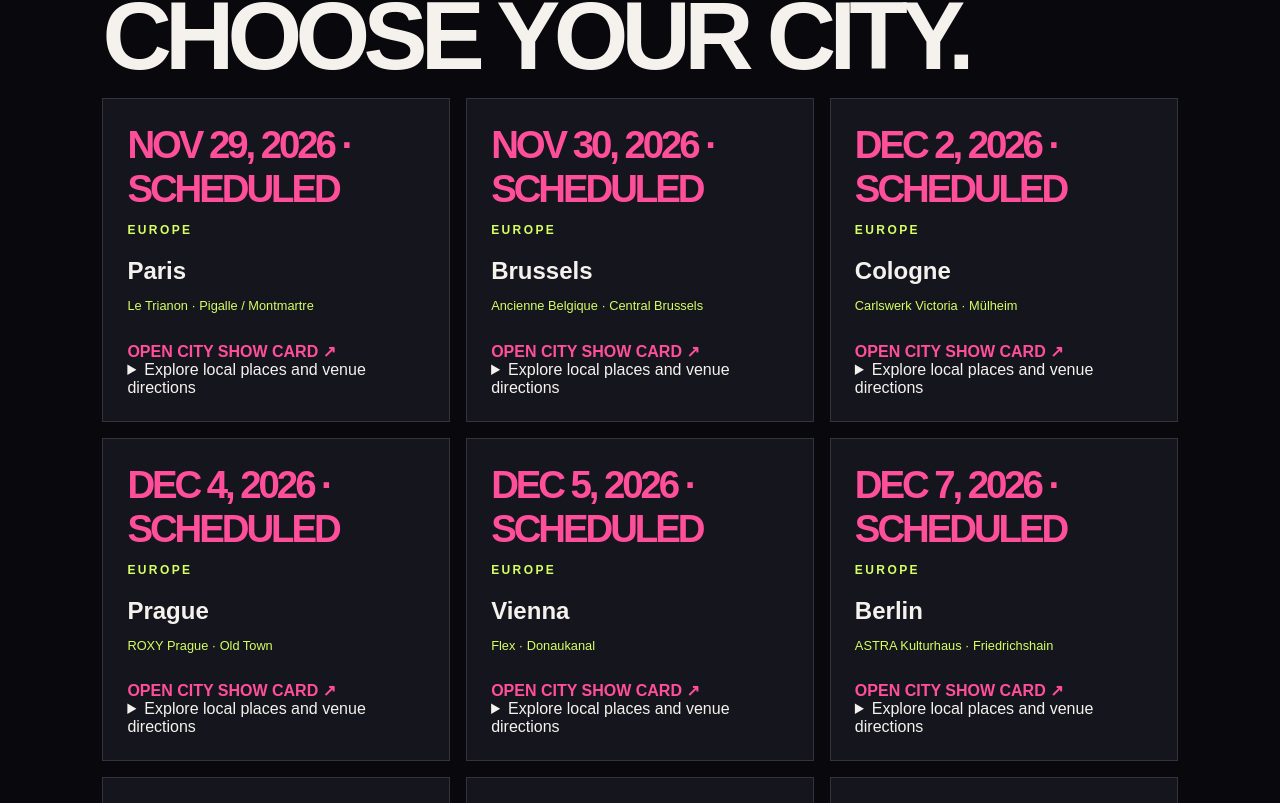
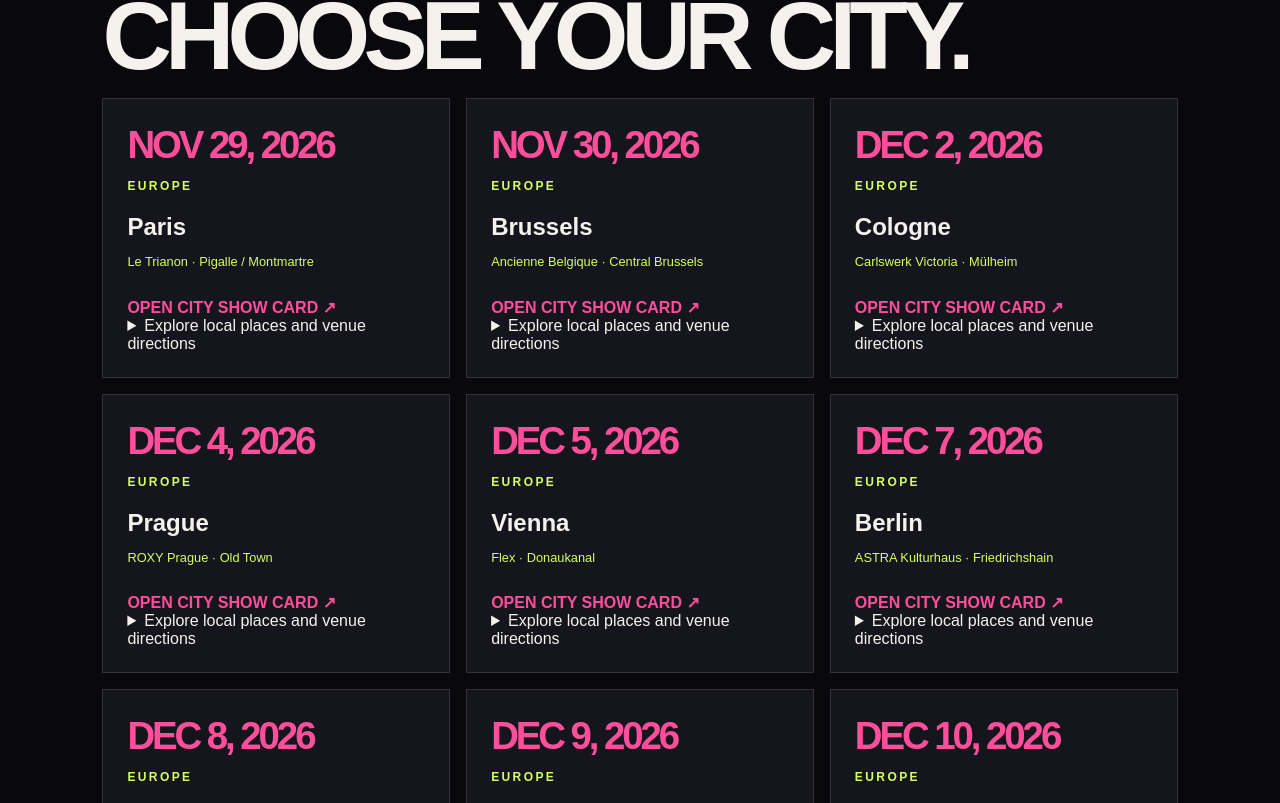
Before and after one commit to Loptr-Lab/pay-it-forward, a Next.js app: page /route in a window 1280 px wide. Shown: the part 1017-1820 px from the top of the page. Built offline with nearby package versions, Linux system fonts and the light colour scheme.

Commit message:
Remove redundant upcoming labels from city cards

```diff
--- a/src/app/components/TourStopGroups.tsx
+++ b/src/app/components/TourStopGroups.tsx
@@ -13,7 +13,7 @@ const directions = (stop: TourStop, mode?: "transit" | "walking") => {
 function StopCard({ stop, past, today }: { stop: TourStop; past: boolean; today: boolean }) {
   return (
     <article className="route-card">
-      <span className="route-num">{stop.date} · {past ? "PAST SHOW" : today ? "SHOW DAY" : "SCHEDULED"}</span>
+      <span className="route-num">{stop.date}{past ? " · PAST SHOW" : today ? " · SHOW DAY" : ""}</span>
       <p className="eyebrow">{stop.region}</p>
       <h3>{stop.city}</h3>{stop.city === "London" && <a className="text-link" href="/pay-it-forward/tour-resilience/london/">{past ? "ARCHIVED SIDE QUEST" : "SECRET SIDE QUEST"} · THE WOLF&apos;S GAMBIT ↗</a>}
       <p className="route-address">{stop.venue} · {stop.area}</p>
```
